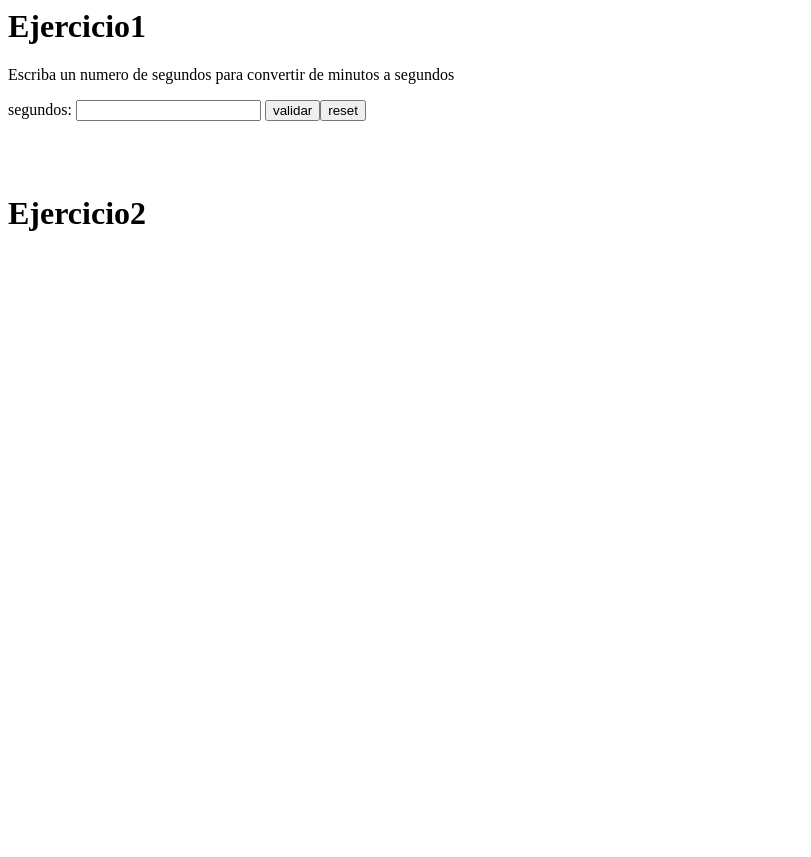
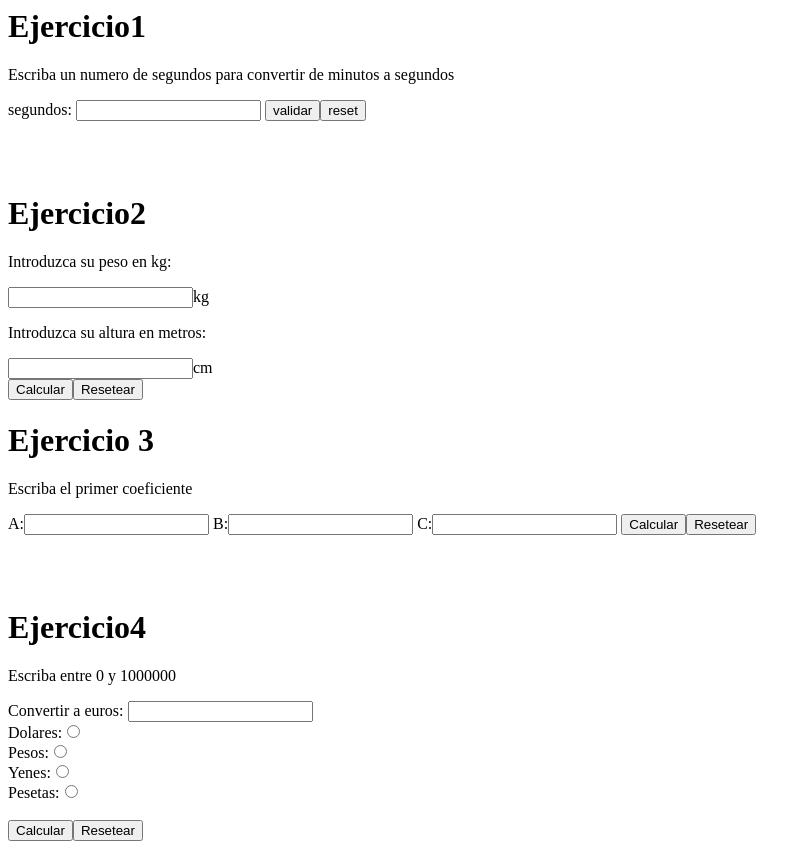
Before and after one commit to Marck2004/Servidor, a PHP site: page / in a window 1280 px wide. Shown: the whole page, without its empty margins (0-811 px from the left). Before the commit the page ends 231 px from the top, so only its background shows below. Run offline with PHP 8.4, Linux system fonts and the light colour scheme.

Commit message:
Add files via upload

```diff
--- a/Servidor/Ejercicios_basicos3/index.html
+++ b/Servidor/Ejercicios_basicos3/index.html
@@ -20,7 +20,42 @@
     <br>
     <h1>Ejercicio2</h1>
 
+    <p>Introduzca su peso en kg:</p>
+    <form action="Ejercicio2.php" method="get">
+    <input type="number" name="kilos" id="kilos" step="0.1">kg
+    <br>
+    <p>Introduzca su altura en metros: </p>
+    <input type="number" name="altura" id="altura" step="0.01">cm
+    <br>
+    <input type="submit" value="Calcular"><input type="reset" value="Resetear">
+
+</form>
 
 
+    <h1>Ejercicio 3</h1>
+
+    <p>Escriba el primer coeficiente</p>
+    <form action="Ejercicio3.php" method="get">
+
+        A:<input type="number" name="a" id="b">
+        B:<input type="number" name="b" id="b">
+        C:<input type="number" name="c" id="c">
+        <input type="submit" value="Calcular"><input type="reset" value="Resetear">
+    </form>
+    <br><br>
+
+    <h1>Ejercicio4</h1>
+
+    <p>Escriba entre 0 y 1000000</p>
+    <form action="Ejercicio4.php" method="get">
+        Convertir a euros: <input type="number" name="euros" id="euros">
+    <br>
+        Dolares:<input type="radio" name="Radio" id="Radio" value="USA"><br>
+        Pesos:<input type="radio" name="Radio" id="Radio" value="pesos"><br>
+        Yenes:<input type="radio" name="Radio" id="Radio" value="Yenes"><br>
+        Pesetas:<input type="radio" name="Radio" id="Radio " value="pesetas"><br>
+        <br>
+        <input type="submit" value="Calcular"><input type="reset" value="Resetear">
+    </form>
 </body>
 </html>
```
Also changed, not shown: Servidor/Ejercicios_basicos3/Ejercicio2.php (+12 -0 lines), Servidor/Ejercicios_basicos3/Ejercicio3.php (added, +32 -0 lines), Servidor/Ejercicios_basicos3/Ejercicio4.php (added, +29 -0 lines), Servidor/Ejercicios_basicos3/Ejercicio1.php (line endings or trailing spaces).
